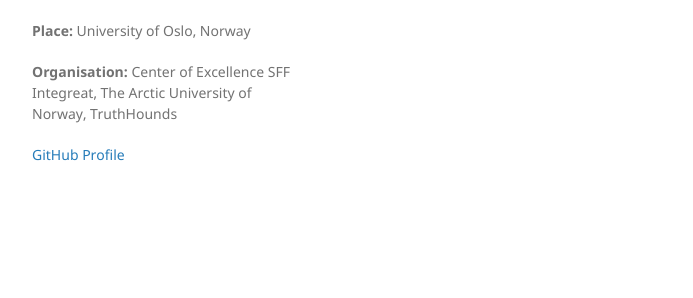
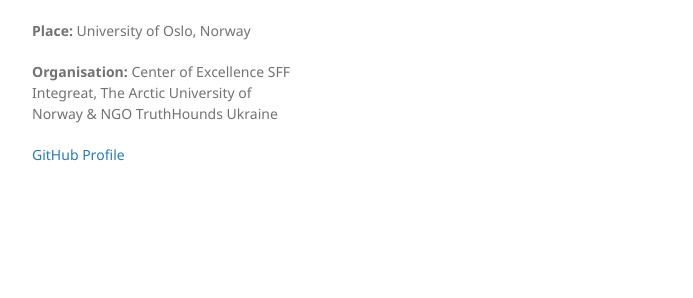
Before and after one commit to AIforJustice/AIforJustice.github.io, a Jekyll site: the page built from another-page.md, in a window 1280 px wide. Shown: the part 378-676 px from the top of the page, without its empty margins (178-871 px from the left). Built offline with Jekyll 4.4.1, drawn with Linux system fonts in a browser that asks for light colours; our own code applies the rules of GitHub Pages for plain Markdown files.

Commit message:
update program

```diff
--- a/_config.yml
+++ b/_config.yml
@@ -3,7 +3,7 @@
 description: Workshop on war crimes archiving
 date: 11th, 12th of June 2025
 place: University of Oslo, Norway
-organisation: Center of Excellence SFF Integreat, The Arctic University of Norway, TruthHounds
+organisation: Center of Excellence SFF Integreat, The Arctic University of Norway & NGO TruthHounds Ukraine
 show_downloads: false
 google_analytics:
 theme: jekyll-theme-minimal
```
Also changed, not shown: index.md (+16 -7 lines), assets/img/logo_AIforJustice4z.png (added), 1 other file.
